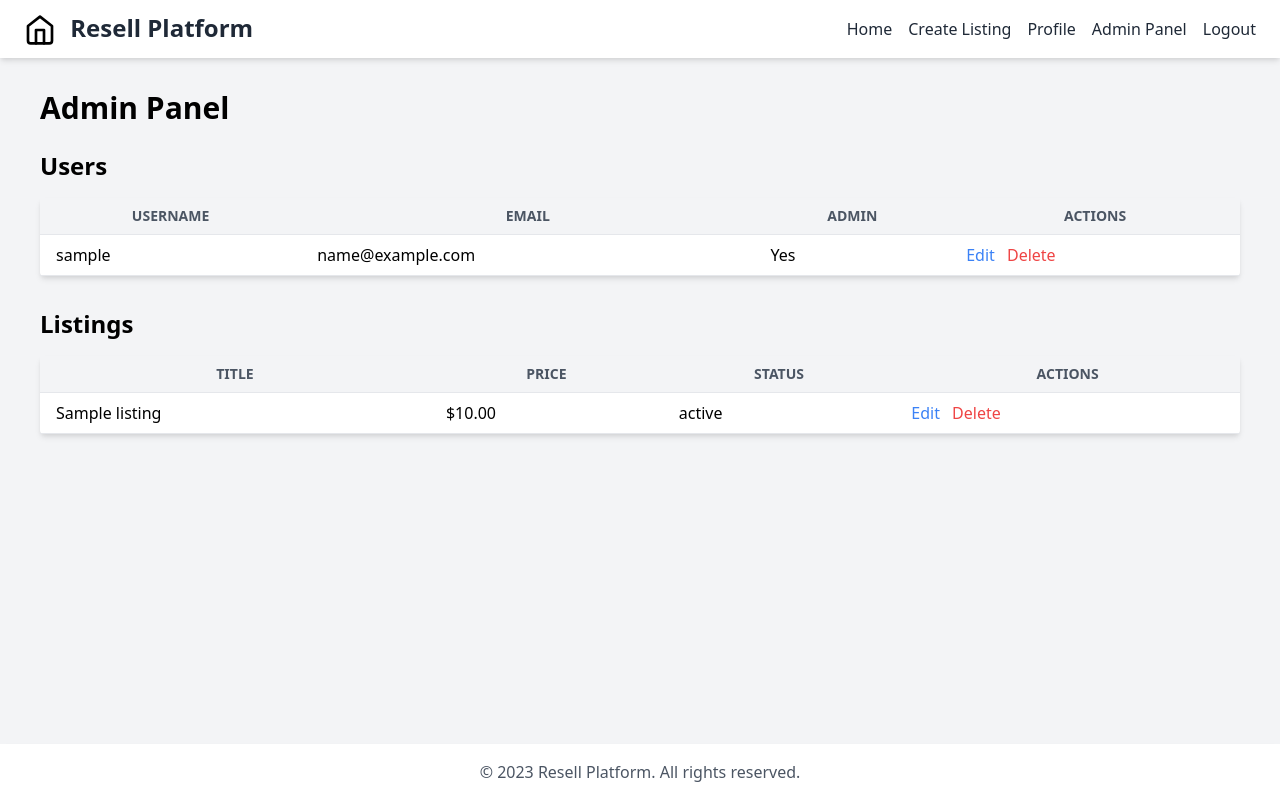
After one commit to johnmilanoski/repl_resellitems, a Flask app: page /admin/ in a window 1280 px wide. The commit adds this page. Run offline with Flask 3, Linux system fonts and the light colour scheme; a user stored in the database is signed in; tables that the repository leaves empty hold one stand-in row (values such as "Sample post").

Commit message:
Agent query: Can you access the admin panel at /admin? Does it display a list of users and listings?

```diff
--- /dev/null
+++ b/admin.py
@@ -0,0 +1,78 @@
+from flask import Blueprint, render_template, redirect, url_for, flash, request
+from flask_login import login_required, current_user
+from app import db
+from models import User, Listing
+from forms import AdminUserForm, AdminListingForm
+from functools import wraps
+
+admin = Blueprint('admin', __name__, url_prefix='/admin')
+
+def admin_required(f):
+    @wraps(f)
+    @login_required
+    def decorated_function(*args, **kwargs):
+        if not current_user.is_admin:
+            flash('You do not have permission to access this page.', 'error')
+            return redirect(url_for('main.index'))
+        return f(*args, **kwargs)
+    return decorated_function
+
+@admin.route('/')
+@admin_required
+def admin_panel():
+    users = User.query.all()
+    listings = Listing.query.all()
+    return render_template('admin/panel.html', users=users, listings=listings)
+
+@admin.route('/user/<int:user_id>', methods=['GET', 'POST'])
+@admin_required
+def admin_edit_user(user_id):
+    user = User.query.get_or_404(user_id)
+    form = AdminUserForm(obj=user)
+    if form.validate_on_submit():
+        user.username = form.username.data
+        user.email = form.email.data
+        user.is_admin = form.is_admin.data
+        user.enable_cross_platform_posting = form.enable_cross_platform_posting.data
+        db.session.commit()
+        flash('User updated successfully.', 'success')
+        return redirect(url_for('admin.admin_panel'))
+    return render_template('admin/edit_user.html', form=form, user=user)
+
+@admin.route('/listing/<int:listing_id>', methods=['GET', 'POST'])
+@admin_required
+def admin_edit_listing(listing_id):
+    listing = Listing.query.get_or_404(listing_id)
+    form = AdminListingForm(obj=listing)
+    if form.validate_on_submit():
+        listing.title = form.title.data
+        listing.description = form.description.data
+        listing.price = form.price.data
+        listing.location = form.location.data
+        listing.negotiable = form.negotiable.data
+        listing.status = form.status.data
+        db.session.commit()
+        flash('Listing updated successfully.', 'success')
+        return redirect(url_for('admin.admin_panel'))
+    return render_template('admin/edit_listing.html', form=form, listing=listing)
+
+@admin.route('/user/<int:user_id>/delete', methods=['POST'])
+@admin_required
+def admin_delete_user(user_id):
+    user = User.query.get_or_404(user_id)
+    if user == current_user:
+        flash('You cannot delete your own account.', 'error')
+    else:
+        db.session.delete(user)
+        db.session.commit()
+        flash('User deleted successfully.', 'success')
+    return redirect(url_for('admin.admin_panel'))
+
+@admin.route('/listing/<int:listing_id>/delete', methods=['POST'])
+@admin_required
+def admin_delete_listing(listing_id):
+    listing = Listing.query.get_or_404(listing_id)
+    db.session.delete(listing)
+    db.session.commit()
+    flash('Listing deleted successfully.', 'success')
+    return redirect(url_for('admin.admin_panel'))
--- a/app.py
+++ b/app.py
@@ -36,4 +36,7 @@ def create_app():
     from routes import main as main_blueprint
     app.register_blueprint(main_blueprint)
 
+    from admin import admin as admin_blueprint
+    app.register_blueprint(admin_blueprint)
+
     return app
--- a/main.py
+++ b/main.py
@@ -1,6 +1,8 @@
-from app import create_app
+from app import create_app, db
+from flask_migrate import Migrate
 
 app = create_app()
+migrate = Migrate(app, db)
 
 if __name__ == "__main__":
     app.run(host="0.0.0.0", port=5000)
--- a/models.py
+++ b/models.py
@@ -10,6 +10,7 @@ class User(UserMixin, db.Model):
     password_hash = db.Column(db.String(256))
     google_id = db.Column(db.String(120), unique=True, nullable=True)
     enable_cross_platform_posting = db.Column(db.Boolean, default=True)
+    is_admin = db.Column(db.Boolean, default=False)
     listings = db.relationship('Listing', backref='owner', lazy='dynamic')
     notifications = db.relationship('Notification', backref='user', lazy='dynamic')
 
--- /dev/null
+++ b/templates/admin/panel.html
@@ -0,0 +1,67 @@
+{% extends "base.html" %}
+
+{% block title %}Admin Panel{% endblock %}
+
+{% block content %}
+<div class="container mx-auto px-4">
+    <h1 class="text-3xl font-bold mb-6">Admin Panel</h1>
+
+    <div class="mb-8">
+        <h2 class="text-2xl font-bold mb-4">Users</h2>
+        <table class="w-full bg-white shadow-md rounded mb-4">
+            <thead>
+                <tr>
+                    <th class="py-2 px-4 bg-gray-100 font-bold uppercase text-sm text-gray-600 border-b border-gray-200">Username</th>
+                    <th class="py-2 px-4 bg-gray-100 font-bold uppercase text-sm text-gray-600 border-b border-gray-200">Email</th>
+                    <th class="py-2 px-4 bg-gray-100 font-bold uppercase text-sm text-gray-600 border-b border-gray-200">Admin</th>
+                    <th class="py-2 px-4 bg-gray-100 font-bold uppercase text-sm text-gray-600 border-b border-gray-200">Actions</th>
+                </tr>
+            </thead>
+            <tbody>
+                {% for user in users %}
+                <tr>
+                    <td class="py-2 px-4 border-b border-gray-200">{{ user.username }}</td>
+                    <td class="py-2 px-4 border-b border-gray-200">{{ user.email }}</td>
+                    <td class="py-2 px-4 border-b border-gray-200">{{ 'Yes' if user.is_admin else 'No' }}</td>
+                    <td class="py-2 px-4 border-b border-gray-200">
+                        <a href="{{ url_for('admin.admin_edit_user', user_id=user.id) }}" class="text-blue-500 hover:text-blue-700">Edit</a>
+                        <form action="{{ url_for('admin.admin_delete_user', user_id=user.id) }}" method="POST" class="inline">
+                            <button type="submit" class="text-red-500 hover:text-red-700 ml-2" onclick="return confirm('Are you sure you want to delete this user?')">Delete</button>
+                        </form>
+                    </td>
+                </tr>
+                {% endfor %}
+            </tbody>
+        </table>
+    </div>
+
+    <div>
+        <h2 class="text-2xl font-bold mb-4">Listings</h2>
+        <table class="w-full bg-white shadow-md rounded mb-4">
+            <thead>
+                <tr>
+                    <th class="py-2 px-4 bg-gray-100 font-bold uppercase text-sm text-gray-600 border-b border-gray-200">Title</th>
+                    <th class="py-2 px-4 bg-gray-100 font-bold uppercase text-sm text-gray-600 border-b border-gray-200">Price</th>
+                    <th class="py-2 px-4 bg-gray-100 font-bold uppercase text-sm text-gray-600 border-b border-gray-200">Status</th>
+                    <th class="py-2 px-4 bg-gray-100 font-bold uppercase text-sm text-gray-600 border-b border-gray-200">Actions</th>
+                </tr>
+            </thead>
+            <tbody>
+                {% for listing in listings %}
+                <tr>
+                    <td class="py-2 px-4 border-b border-gray-200">{{ listing.title }}</td>
+                    <td class="py-2 px-4 border-b border-gray-200">${{ "%.2f"|format(listing.price) }}</td>
+                    <td class="py-2 px-4 border-b border-gray-200">{{ listing.status }}</td>
+                    <td class="py-2 px-4 border-b border-gray-200">
+                        <a href="{{ url_for('admin.admin_edit_listing', listing_id=listing.id) }}" class="text-blue-500 hover:text-blue-700">Edit</a>
+                        <form action="{{ url_for('admin.admin_delete_listing', listing_id=listing.id) }}" method="POST" class="inline">
+                            <button type="submit" class="text-red-500 hover:text-red-700 ml-2" onclick="return confirm('Are you sure you want to delete this listing?')">Delete</button>
+                        </form>
+                    </td>
+                </tr>
+                {% endfor %}
+            </tbody>
+        </table>
+    </div>
+</div>
+{% endblock %}
--- a/templates/base.html
+++ b/templates/base.html
@@ -22,6 +22,9 @@
                     {% if current_user.is_authenticated %}
                         <a href="{{ url_for('main.create_listing') }}" class="text-gray-800 hover:text-gray-700">Create Listing</a>
                         <a href="{{ url_for('main.profile') }}" class="text-gray-800 hover:text-gray-700">Profile</a>
+                        {% if current_user.is_admin %}
+                            <a href="{{ url_for('admin.admin_panel') }}" class="text-gray-800 hover:text-gray-700">Admin Panel</a>
+                        {% endif %}
                         <a href="{{ url_for('auth.logout') }}" class="text-gray-800 hover:text-gray-700">Logout</a>
                     {% else %}
                         <a href="{{ url_for('auth.login') }}" class="text-gray-800 hover:text-gray-700">Login</a>
@@ -41,6 +44,9 @@
                 {% if current_user.is_authenticated %}
                     <a href="{{ url_for('main.create_listing') }}" class="block py-2 text-gray-800 hover:text-gray-700">Create Listing</a>
                     <a href="{{ url_for('main.profile') }}" class="block py-2 text-gray-800 hover:text-gray-700">Profile</a>
+                    {% if current_user.is_admin %}
+                        <a href="{{ url_for('admin.admin_panel') }}" class="block py-2 text-gray-800 hover:text-gray-700">Admin Panel</a>
+                    {% endif %}
                     <a href="{{ url_for('auth.logout') }}" class="block py-2 text-gray-800 hover:text-gray-700">Logout</a>
                 {% else %}
                     <a href="{{ url_for('auth.login') }}" class="block py-2 text-gray-800 hover:text-gray-700">Login</a>
```
Also changed, not shown: forms.py (+17 -1 lines), templates/admin/edit_listing.html (added, +44 -0 lines), templates/admin/edit_user.html (added, +38 -0 lines), 1 other file.
